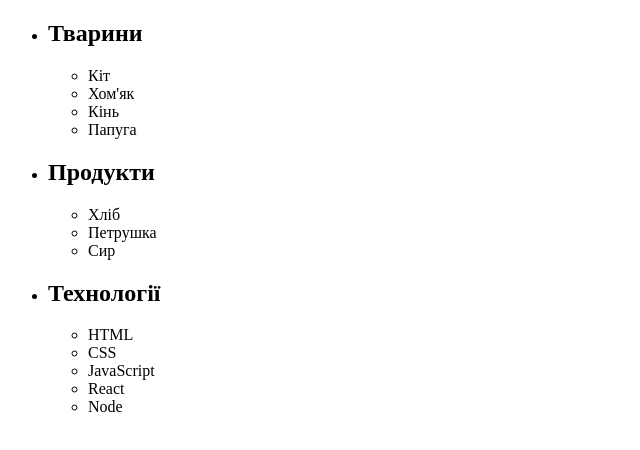
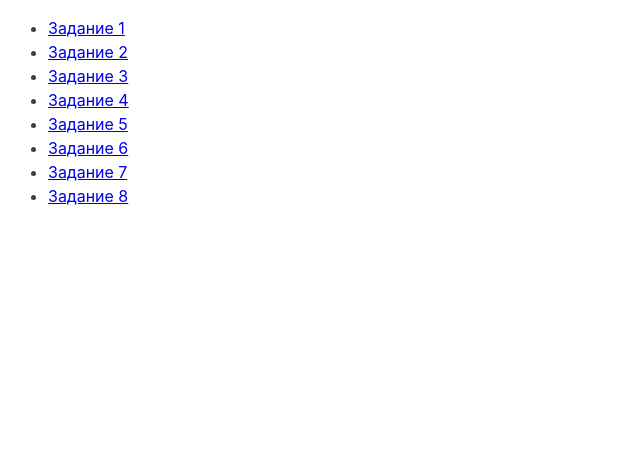
Before and after one commit to OlekSandr-offensive/goit-js-hw-07, a plain HTML site: page index.html in a window 1280 px wide. Shown: the whole page, without its empty margins (0-640 px from the left). Drawn offline with Linux system fonts and the light colour scheme.

Commit message:
початок роботи над завданням

```diff
--- a/index.html
+++ b/index.html
@@ -1,43 +1,33 @@
 <!DOCTYPE html>
-<html lang="en">
+<html lang="ru">
+
 <head>
-    <meta charset="UTF-8">
-    <meta http-equiv="X-UA-Compatible" content="IE=edge">
-    <meta name="viewport" content="width=device-width, initial-scale=1.0">
-    <title>Document</title>
+    <meta charset="UTF-8" />
+    <meta http-equiv="X-UA-Compatible" content="IE=edge" />
+    <meta name="viewport" content="width=device-width, initial-scale=1.0" />
+    <title>Страница навигации</title>
+    <style>
+        body {
+            font-family: -apple-system, BlinkMacSystemFont, 'Segoe UI', Roboto,
+                Oxygen, Ubuntu, Cantarell, 'Open Sans', 'Helvetica Neue', sans-serif;
+            background-color: #fff;
+            color: #424242;
+            line-height: 1.5;
+        }
+    </style>
 </head>
+
 <body>
-    <ul id="categories">
-        <li class="item">
-            <h2>Тварини</h2>
-
-            <ul>
-                <li>Кіт</li>
-                <li>Хом'як</li>
-                <li>Кінь</li>
-                <li>Папуга</li>
-            </ul>
-        </li>
-        <li class="item">
-            <h2>Продукти</h2>
-
-            <ul>
-                <li>Хліб</li>
-                <li>Петрушка</li>
-                <li>Сир</li>
-            </ul>
-        </li>
-        <li class="item">
-            <h2>Технології</h2>
-
-            <ul>
-                <li>HTML</li>
-                <li>CSS</li>
-                <li>JavaScript</li>
-                <li>React</li>
-                <li>Node</li>
-            </ul>
-        </li>
+    <ul>
+        <li><a href="task-01.html">Задание 1</a></li>
+        <li><a href="task-02.html">Задание 2</a></li>
+        <li><a href="task-03.html">Задание 3</a></li>
+        <li><a href="task-04.html">Задание 4</a></li>
+        <li><a href="task-05.html">Задание 5</a></li>
+        <li><a href="task-06.html">Задание 6</a></li>
+        <li><a href="task-07.html">Задание 7</a></li>
+        <li><a href="task-08.html">Задание 8</a></li>
     </ul>
 </body>
+
 </html>
```
Also changed, not shown: js/metod.js (added, +25 -0 lines), js/task-01.js (added, +14 -0 lines), task-01.html (added, +25 -0 lines), task-02.html (added, +25 -0 lines), task-03.html (added, +25 -0 lines), task-04.html (added, +25 -0 lines), task-05.html (added, +25 -0 lines), task-06.html (added, +25 -0 lines), task-07.html (added, +25 -0 lines), task-08.html (added, +23 -0 lines).
